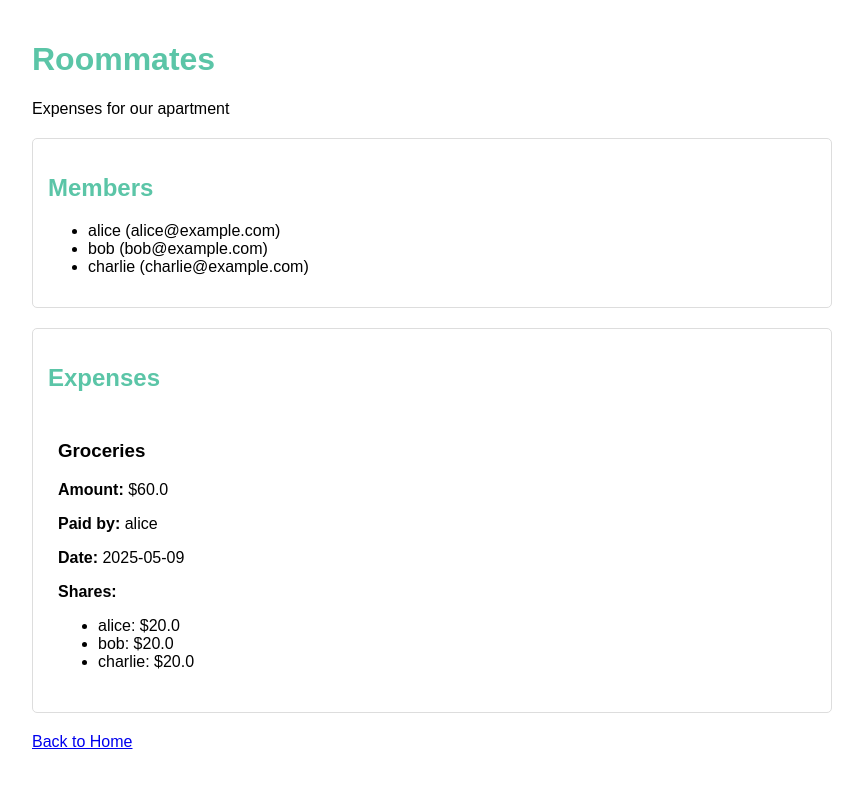
After one commit to scalolli/splitwise-clone, a Flask app: page /group/1 in a window 1280 px wide. The commit adds this page. Shown: the whole page, without its empty margins (208-1071 px from the left). Run offline with Flask 2, Linux system fonts and the light colour scheme; data comes from the database, SQL or seed files in the repository.

Commit message:
Add basic Splitwise clone functionality with SQLAlchemy models and group views

```diff
--- a/app.py
+++ b/app.py
@@ -1,15 +1,139 @@
-from flask import Flask
+from flask import Flask, render_template, redirect, url_for, request, flash
 from flask_sqlalchemy import SQLAlchemy
+from datetime import datetime
 
 app = Flask(__name__)
-app.config['SQLALCHEMY_DATABASE_URI'] = 'sqlite:///test.db'
+app.config['SECRET_KEY'] = 'your-secret-key'
+app.config['SQLALCHEMY_DATABASE_URI'] = 'sqlite:///splitwise.db'
 app.config['SQLALCHEMY_TRACK_MODIFICATIONS'] = False
 
 db = SQLAlchemy(app)
 
+# Association table for many-to-many relationship between users and groups
+group_members = db.Table('group_members',
+    db.Column('user_id', db.Integer, db.ForeignKey('user.id'), primary_key=True),
+    db.Column('group_id', db.Integer, db.ForeignKey('group.id'), primary_key=True)
+)
+
+class User(db.Model):
+    id = db.Column(db.Integer, primary_key=True)
+    username = db.Column(db.String(64), unique=True, nullable=False)
+    email = db.Column(db.String(120), unique=True, nullable=False)
+    password = db.Column(db.String(128), nullable=False)
+
+    # Relationships
+    groups = db.relationship('Group', secondary=group_members, backref=db.backref('members', lazy='dynamic'))
+    expenses_paid = db.relationship('Expense', backref='payer', lazy='dynamic', foreign_keys='Expense.payer_id')
+
+    def __repr__(self):
+        return f'<User {self.username}>'
+
+class Group(db.Model):
+    id = db.Column(db.Integer, primary_key=True)
+    name = db.Column(db.String(64), nullable=False)
+    description = db.Column(db.String(256))
+    created_at = db.Column(db.DateTime, default=datetime.utcnow)
+    created_by_id = db.Column(db.Integer, db.ForeignKey('user.id'))
+
+    # Relationships
+    expenses = db.relationship('Expense', backref='group', lazy='dynamic')
+
+    def __repr__(self):
+        return f'<Group {self.name}>'
+
+class Expense(db.Model):
+    id = db.Column(db.Integer, primary_key=True)
+    description = db.Column(db.String(256), nullable=False)
+    amount = db.Column(db.Float, nullable=False)
+    date = db.Column(db.DateTime, default=datetime.utcnow)
+    payer_id = db.Column(db.Integer, db.ForeignKey('user.id'), nullable=False)
+    group_id = db.Column(db.Integer, db.ForeignKey('group.id'), nullable=False)
+
+    # Relationships
+    shares = db.relationship('ExpenseShare', backref='expense', lazy='dynamic', cascade='all, delete-orphan')
+
+    def __repr__(self):
+        return f'<Expense {self.description} ${self.amount}>'
+
+class ExpenseShare(db.Model):
+    id = db.Column(db.Integer, primary_key=True)
+    expense_id = db.Column(db.Integer, db.ForeignKey('expense.id'), nullable=False)
+    user_id = db.Column(db.Integer, db.ForeignKey('user.id'), nullable=False)
+    amount = db.Column(db.Float, nullable=False)
+
+    # Relationship
+    user = db.relationship('User')
+
+    def __repr__(self):
+        return f'<ExpenseShare ${self.amount}>'
+
+class Settlement(db.Model):
+    id = db.Column(db.Integer, primary_key=True)
+    payer_id = db.Column(db.Integer, db.ForeignKey('user.id'), nullable=False)
+    receiver_id = db.Column(db.Integer, db.ForeignKey('user.id'), nullable=False)
+    amount = db.Column(db.Float, nullable=False)
+    date = db.Column(db.DateTime, default=datetime.utcnow)
+    group_id = db.Column(db.Integer, db.ForeignKey('group.id'), nullable=False)
+
+    # Relationships
+    payer = db.relationship('User', foreign_keys=[payer_id])
+    receiver = db.relationship('User', foreign_keys=[receiver_id])
+    group = db.relationship('Group')
+
+    def __repr__(self):
+        return f'<Settlement ${self.amount}>'
+
+@app.before_first_request
+def create_tables():
+    db.create_all()
+
+    # Add some test data if the database is empty
+    if User.query.count() == 0:
+        # Create users
+        user1 = User(username='alice', email='alice@example.com', password='password')
+        user2 = User(username='bob', email='bob@example.com', password='password')
+        user3 = User(username='charlie', email='charlie@example.com', password='password')
+
+        db.session.add_all([user1, user2, user3])
+        db.session.commit()
+
+        # Create a group
+        group = Group(name='Roommates', description='Expenses for our apartment', created_by_id=user1.id)
+        group.members.extend([user1, user2, user3])
+
+        db.session.add(group)
+        db.session.commit()
+
+        # Create an expense
+        expense = Expense(
+            description='Groceries',
+            amount=60.0,
+            payer_id=user1.id,
+            group_id=group.id
+        )
+
+        db.session.add(expense)
+        db.session.commit()
+
+        # Create expense shares
+        share1 = ExpenseShare(expense_id=expense.id, user_id=user1.id, amount=20.0)
+        share2 = ExpenseShare(expense_id=expense.id, user_id=user2.id, amount=20.0)
+        share3 = ExpenseShare(expense_id=expense.id, user_id=user3.id, amount=20.0)
+
+        db.session.add_all([share1, share2, share3])
+        db.session.commit()
+
+@app.route('/group/<int:group_id>')
+def view_group(group_id):
+    group = Group.query.get_or_404(group_id)
+    expenses = group.expenses.all()
+    return render_template("group.html", group=group, expenses=expenses)
+
 @app.route('/')
 def index():
-    return 'Hello, World with SQLAlchemy!'
+    users = User.query.all()
+    groups = Group.query.all()
+    return render_template('index.html', users=users, groups=groups)
 
 if __name__ == '__main__':
     app.run(debug=True)
--- /dev/null
+++ b/templates/group.html
@@ -0,0 +1,71 @@
+<!DOCTYPE html>
+<html>
+<head>
+    <title>Group Details - Splitwise Clone</title>
+    <style>
+        body {
+            font-family: Arial, sans-serif;
+            max-width: 800px;
+            margin: 0 auto;
+            padding: 20px;
+        }
+        h1, h2 {
+            color: #5bc5a7;
+        }
+        .section {
+            margin-top: 20px;
+            border: 1px solid #ddd;
+            padding: 15px;
+            border-radius: 5px;
+        }
+        .expense {
+            padding: 10px;
+            border-bottom: 1px solid #eee;
+        }
+        .expense:last-child {
+            border-bottom: none;
+        }
+        .back-link {
+            margin-top: 20px;
+            display: inline-block;
+        }
+    </style>
+</head>
+<body>
+    <h1>{{ group.name }}</h1>
+    <p>{{ group.description }}</p>
+
+    <div class="section">
+        <h2>Members</h2>
+        <ul>
+            {% for member in group.members %}
+                <li>{{ member.username }} ({{ member.email }})</li>
+            {% endfor %}
+        </ul>
+    </div>
+
+    <div class="section">
+        <h2>Expenses</h2>
+        {% if expenses %}
+            {% for expense in expenses %}
+                <div class="expense">
+                    <h3>{{ expense.description }}</h3>
+                    <p><strong>Amount:</strong> ${{ expense.amount }}</p>
+                    <p><strong>Paid by:</strong> {{ expense.payer.username }}</p>
+                    <p><strong>Date:</strong> {{ expense.date.strftime('%Y-%m-%d') }}</p>
+                    <p><strong>Shares:</strong></p>
+                    <ul>
+                        {% for share in expense.shares %}
+                            <li>{{ share.user.username }}: ${{ share.amount }}</li>
+                        {% endfor %}
+                    </ul>
+                </div>
+            {% endfor %}
+        {% else %}
+            <p>No expenses found for this group.</p>
+        {% endif %}
+    </div>
+
+    <a href="{{ url_for('index') }}" class="back-link">Back to Home</a>
+</body>
+</html>
```
Also changed, not shown: templates/index.html (+56 -0 lines).
